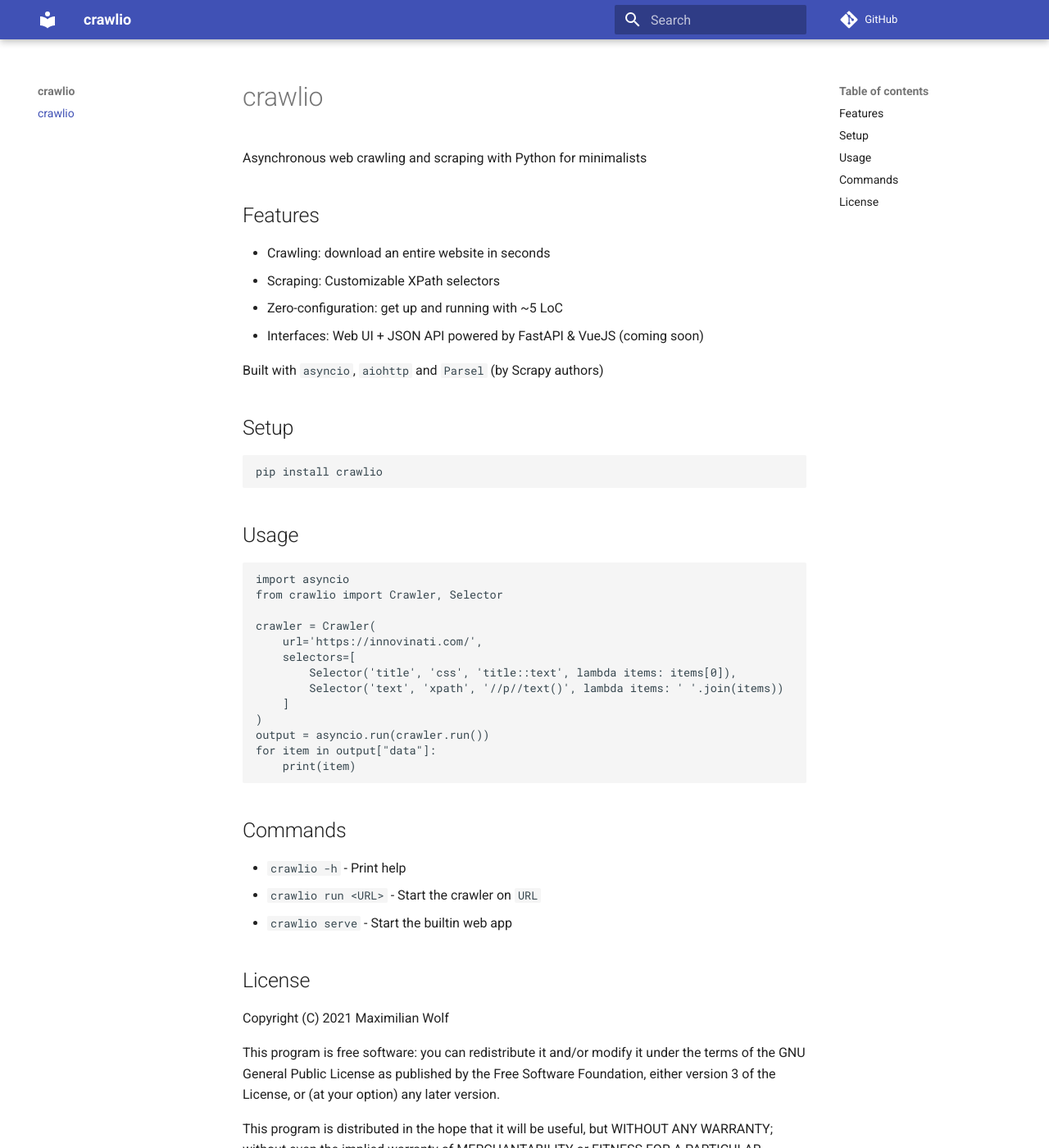
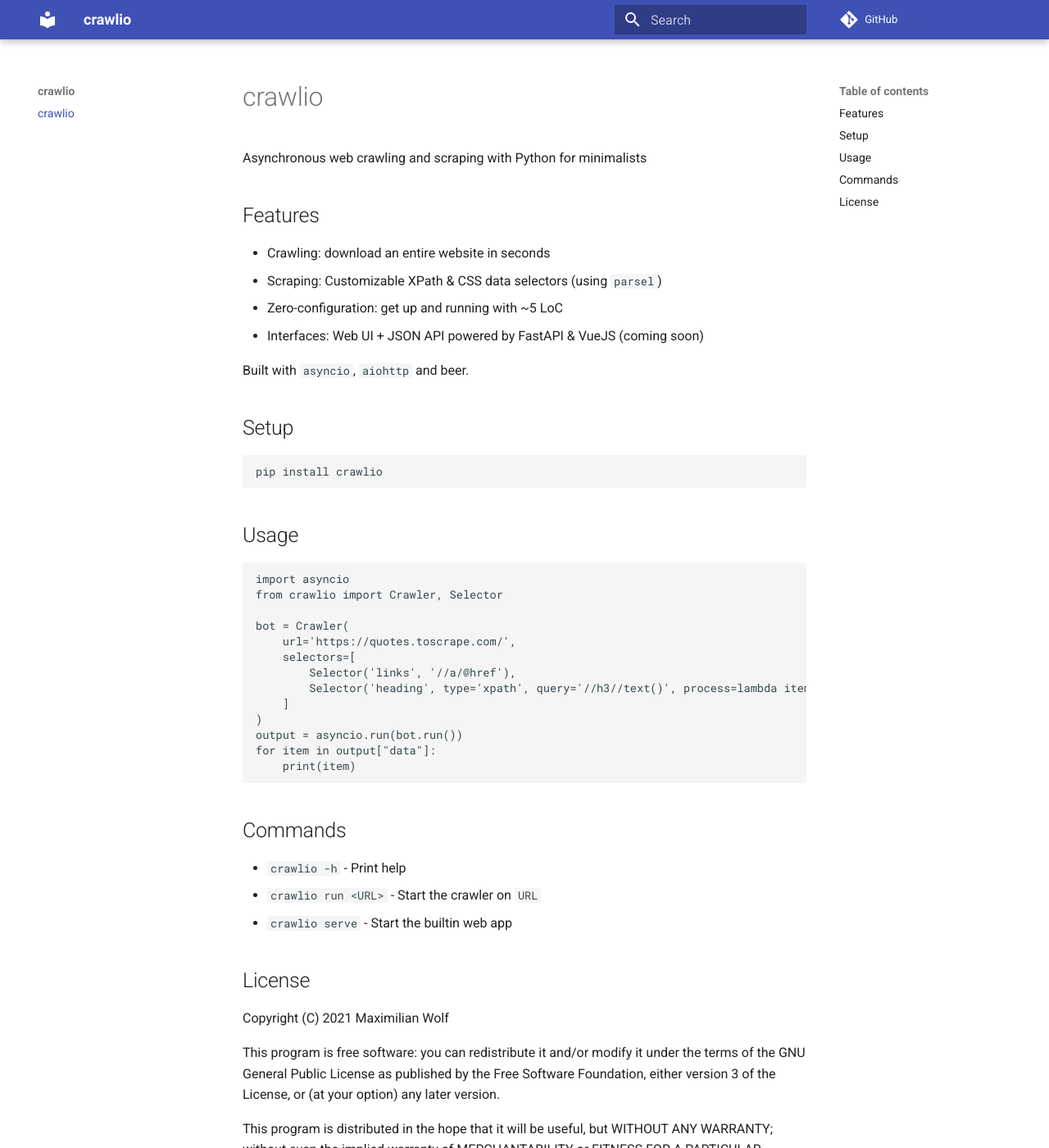
Before and after one commit to maximiliancw/crawlio, an MkDocs documentation site: the page built from docs/index.md, in a window 1280 px wide and 1400 px high. Shown: the whole window at 82% size. Built offline with MkDocs 1.6.1 and Material for MkDocs 9.7.7, drawn with Linux system fonts in a browser that asks for light colours; comment, search, counter and statistics services are not loaded.

Commit message:
Update examples

````diff
--- a/docs/index.md
+++ b/docs/index.md
@@ -4,11 +4,11 @@ Asynchronous web crawling and scraping with Python for minimalists
 ## Features
 
 - Crawling: download an entire website in seconds
-- Scraping: Customizable XPath selectors
+- Scraping: Customizable XPath & CSS data selectors (using `parsel`)
 - Zero-configuration: get up and running with ~5 LoC
 - Interfaces: Web UI + JSON API powered by FastAPI & VueJS (coming soon)
 
-Built with `asyncio`, `aiohttp` and `Parsel` (by Scrapy authors)
+Built with `asyncio`, `aiohttp` and beer.
 
 ## Setup
 ```bash
@@ -21,14 +21,14 @@ pip install crawlio
 import asyncio
 from crawlio import Crawler, Selector
 
-crawler = Crawler(
-    url='https://innovinati.com/',
+bot = Crawler(
+    url='https://quotes.toscrape.com/',
     selectors=[
-        Selector('title', 'css', 'title::text', lambda items: items[0]),
-        Selector('text', 'xpath', '//p//text()', lambda items: ' '.join(items))
+        Selector('links', '//a/@href'),
+        Selector('heading', type='xpath', query='//h3//text()', process=lambda items: ' '.join(items))
     ]
 )
-output = asyncio.run(crawler.run())
+output = asyncio.run(bot.run())
 for item in output["data"]:
     print(item)
 ```
````
Also changed, not shown: README.md (+3 -3 lines).
